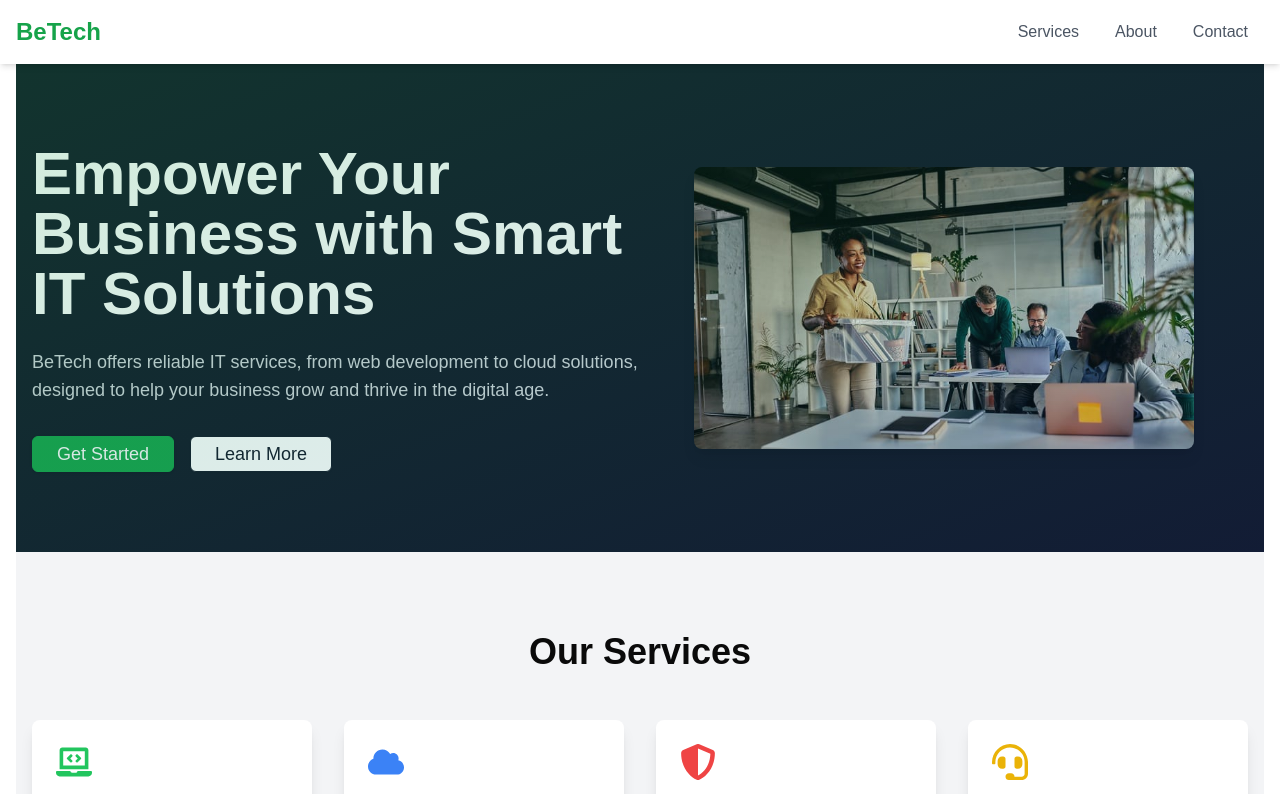
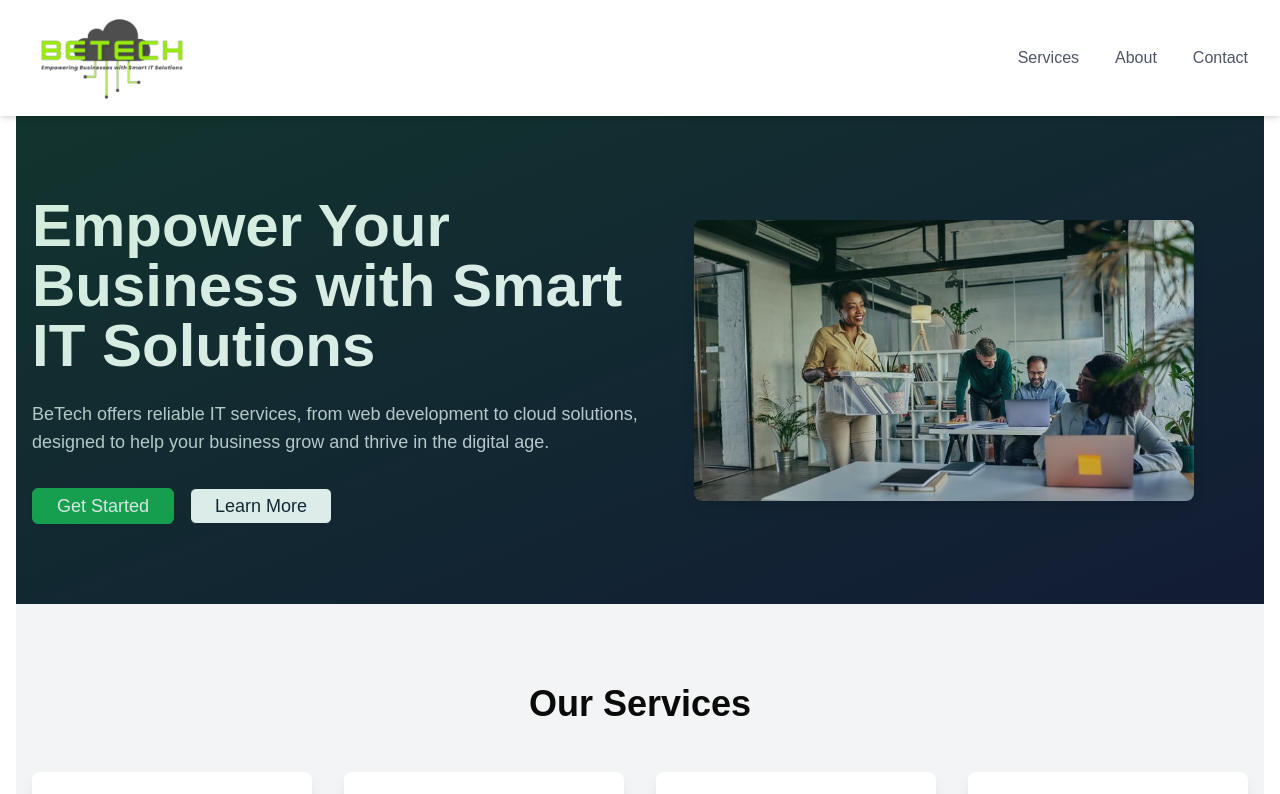
Before and after one commit to BronzeMik/betechpro, a Next.js app: page / in a window 1280 px wide. Shown: the top 794 px of the page. Built offline with nearby package versions, Linux system fonts and the light colour scheme.

Commit message:
add logo

```diff
--- a/app/layout.js
+++ b/app/layout.js
@@ -18,7 +18,7 @@ const geistMono = Geist_Mono({
 
 export const metadata = {
   title: "BeTech",
-  description: "Generated by create next app",
+  description: "Empowering Businesses with Smart IT Solutions",
 };
 
 export default function RootLayout({ children }) {
--- a/components/Header.jsx
+++ b/components/Header.jsx
@@ -4,6 +4,7 @@ import { useState } from 'react';
 import Link from 'next/link';
 import { Button } from "@/components/ui/button";
 import { NavigationMenu, NavigationMenuItem, NavigationMenuList } from "@/components/ui/navigation-menu";
+import Image from 'next/image';
 
 
 export default function Header() {
@@ -15,7 +16,7 @@ export default function Header() {
         {/* Logo */}
         <div className="text-2xl font-bold text-green-600">
           <Link href="/">
-            BeTech
+            <Image src="/images/brand/BeTech-logo.png" alt="BeTech" width={200} height={40} />
           </Link>
         </div>
 
```
Also changed, not shown: public/images/brand/BeTech-logo.png (added).
